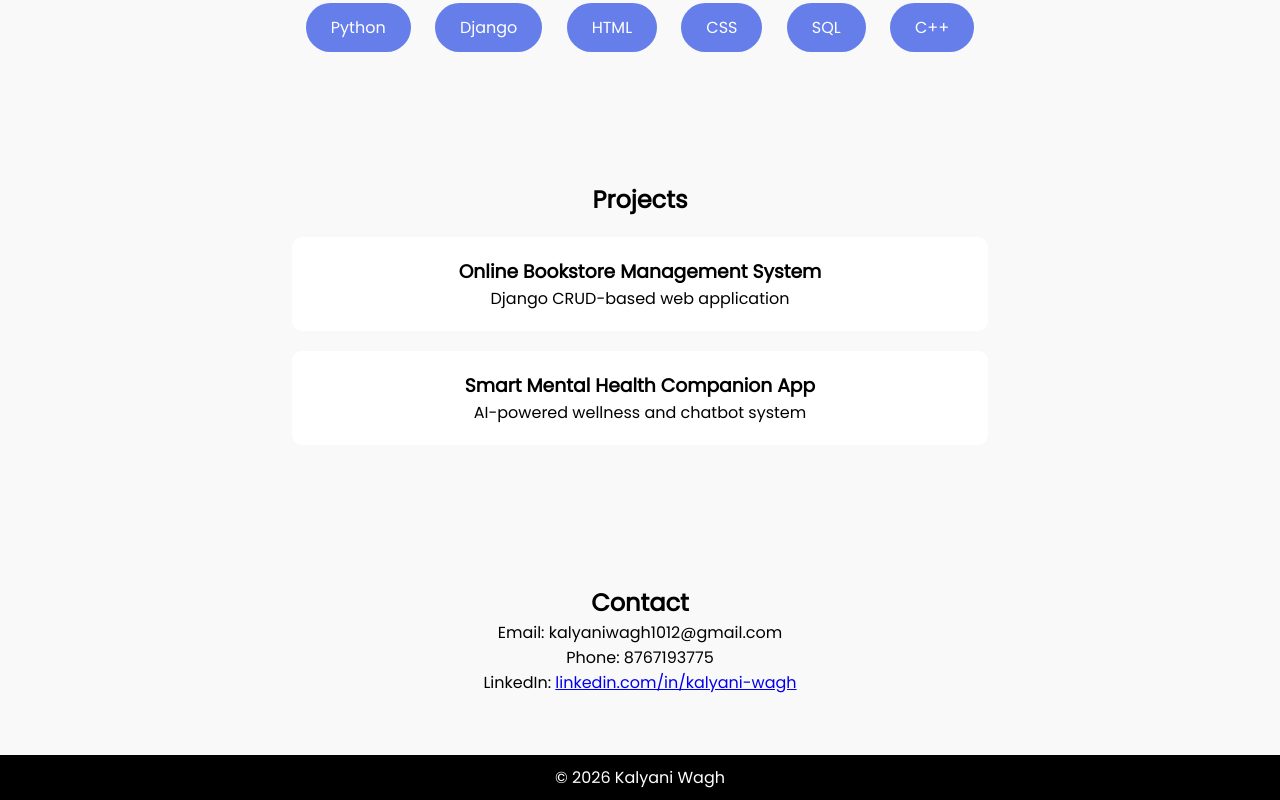
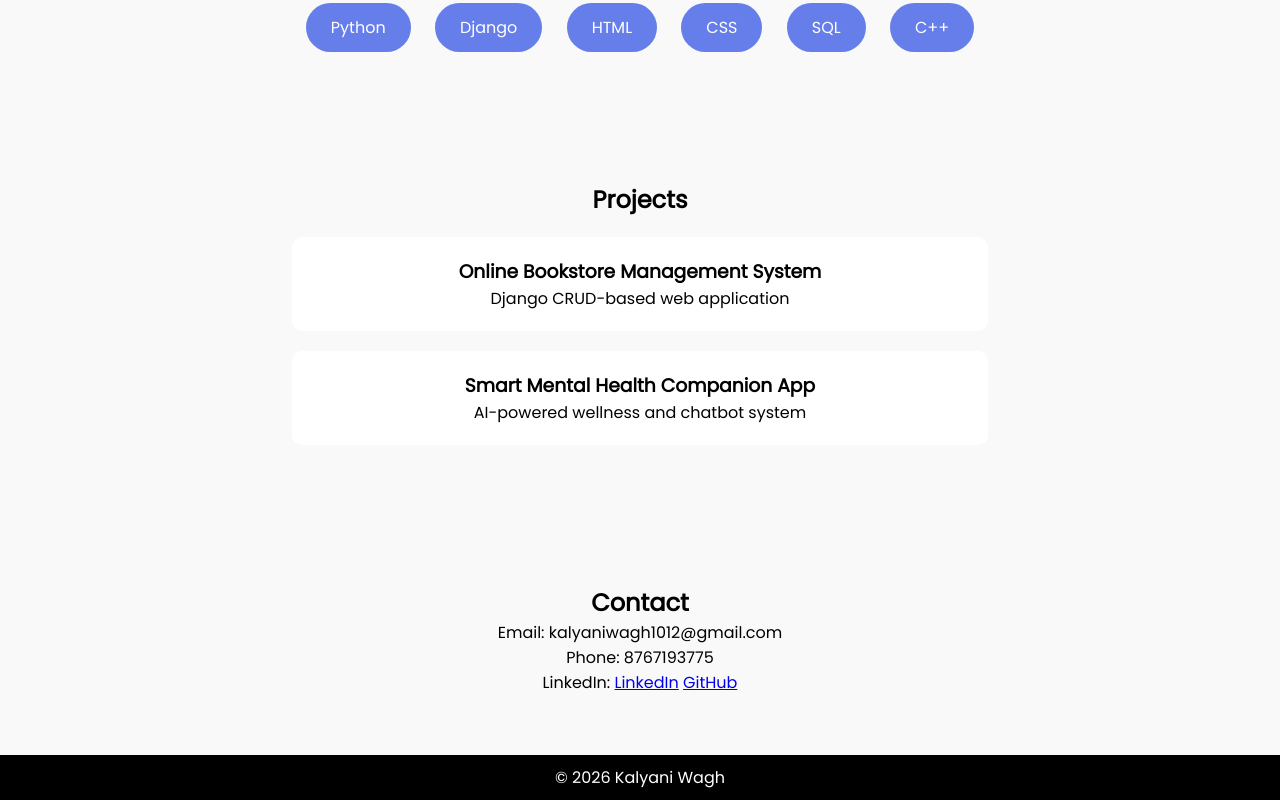
Before and after one commit to kalyani1012/portFolio, a plain HTML site: page index.html in a window 1280 px wide. Shown: the part 1117-1917 px from the top of the page. Drawn offline with Linux system fonts and the light colour scheme.

Commit message:
Update LinkedIn link and add GitHub link

```diff
--- a/index.html
+++ b/index.html
@@ -62,9 +62,9 @@
     <p>Phone: 8767193775</p>
     <p>
         LinkedIn:
-        <a href="https://www.linkedin.com/in/kalyani-wagh-6387332aa/" target="_blank">
-            linkedin.com/in/kalyani-wagh
-        </a>
+        <a href="https://www.linkedin.com/in/kalyani-wagh-6387332aa/" target="_blank">LinkedIn</a>
+        <a href="https://github.com/kalyani1012" target="_blank">GitHub</a>
+
     </p>
 </section>
 
```
